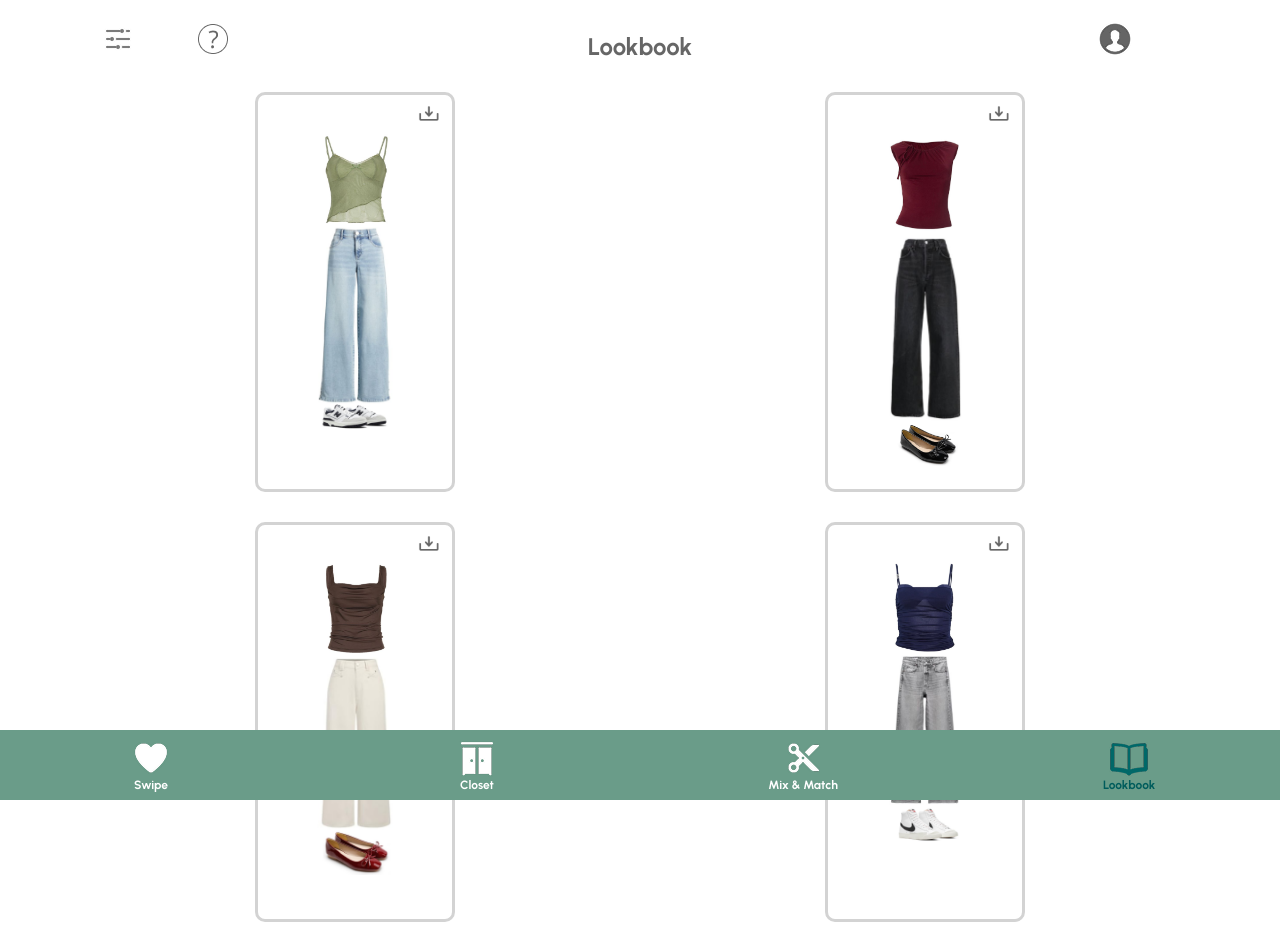
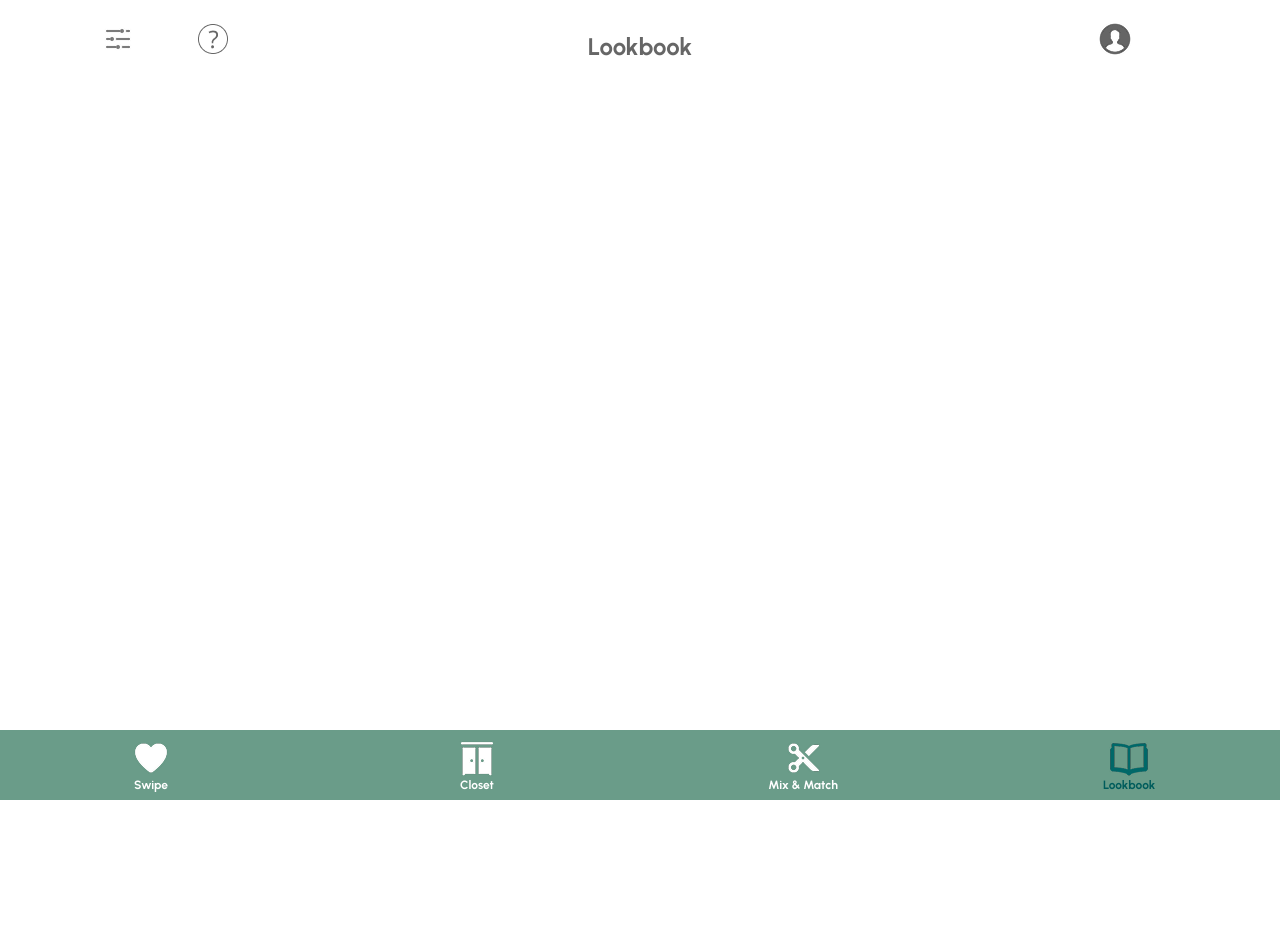
Before and after one commit to AthulyaS123/HCI_Fitify, a React (Create React App) app in the folder my-app/: page /HCI_Fitify/lookbook in a window 1280 px wide. After the commit the page ends 800 px from the top, so only its background shows below. Built offline with nearby package versions, Linux system fonts and the light colour scheme.

Commit message:
added saving outfits to lookbook

```diff
--- a/my-app/src/Screens/clothingprovider.js
+++ b/my-app/src/Screens/clothingprovider.js
@@ -2,6 +2,7 @@ import React, { createContext, useState, useContext } from "react";
 import * as Clothes from './Clothes';
 
 const ClothingContext = createContext();
+
 
 export const ClothingProvider = ({ children }) => {
   const [clothingItems, setClothingItems] = useState([
@@ -39,6 +40,11 @@ export const ClothingProvider = ({ children }) => {
   ]);
 
   const [likedItems, setLikedItems] = useState([]);
+  const [savedOutfits, setSavedOutfits] = useState([]);
+
+  const saveOutfit = (outfit) => {
+    setSavedOutfits((prevOutfits) => [...prevOutfits, outfit]);
+  };
 
   const likeClothing = (id) => {
     const item = clothingItems.find((item) => item.id === id);
@@ -48,7 +54,7 @@ export const ClothingProvider = ({ children }) => {
   };
 
   return (
-    <ClothingContext.Provider value={{ clothingItems, likedItems, likeClothing }}>
+    <ClothingContext.Provider value={{ clothingItems, likedItems, likeClothing, savedOutfits, saveOutfit }}>
       {children}
     </ClothingContext.Provider>
   );
--- a/my-app/src/Screens/lookbookscreen.js
+++ b/my-app/src/Screens/lookbookscreen.js
@@ -10,16 +10,17 @@ import questionicon from './Icons/question.png';
 
 // Component imports
 import SavedOutfit from './Components/SavedOutfit';
+import { useClothing } from "./clothingprovider";
 
 // Import ALL png files from Clothes folder
-// access images using Clothes.top1, etc.
 import * as Clothes from './Clothes';
 
 import './lookbookscreen.css';
 import 'bootstrap/dist/css/bootstrap.min.css';
 
+const Lookbook = () => {
+  const { savedOutfits } = useClothing();
 
-const Lookbook = () => {
   return (
     <div className="container">
       {/* Header */}
@@ -41,42 +42,22 @@ const Lookbook = () => {
         </div>
       </div>
 
-
-			{/* Saved Outfits Content */}
+      {/* Saved Outfits (Only Displays If Available) */}
+      {savedOutfits && savedOutfits.length > 0 && (
+        <div className="saved-outfits">
           <div className="row outfit-row">
-				<div className="col">
+            {savedOutfits.map((outfit, index) => (
+              <div key={index} className="col">
                 <SavedOutfit
-						top={Clothes.top1}
-						bottom={Clothes.pant1}
-						shoe={Clothes.shoe1}
+                  top={outfit.top.img}
+                  bottom={outfit.bottom.img}
+                  shoe={outfit.shoe.img}
                 />
               </div>
-				<div className="col">
-					<SavedOutfit
-						top={Clothes.redtop}
-						bottom={Clothes.pant2}
-						shoe={Clothes.shoe2}/>
+            ))}
           </div>
         </div>
-
-			<div className="row outfit-row">
-				<div className="col">
-					<SavedOutfit
-						top={Clothes.top2}
-						bottom={Clothes.pant3}
-						shoe={Clothes.shoe3}/>
-				</div>
-				<div className="col">
-					<SavedOutfit
-						top={Clothes.top3}
-						bottom={Clothes.pant4}
-						shoe={Clothes.shoe4}/>
-				</div>
-			</div>
-
-
-
-
+      )}
 
       {/* Bottom Navigation */}
       <div className="row navbar fixed-bottom">
@@ -93,12 +74,14 @@ const Lookbook = () => {
             <div>Closet</div>
           </Link>
         </div>
+
         <div className="col text-center">
           <Link to="/mix-and-match" className="nav-link">
             <img src={mixandmatchicon} alt="Mix & Match" width="40" />
             <div className="nav-link">Mix & Match</div>
           </Link>
         </div>
+
         <div className="col text-center">
           <Link to="/lookbook" className="nav-link-current">
             <img src={fitsicon} alt="Lookbook" width="40" />
@@ -107,9 +90,6 @@ const Lookbook = () => {
         </div>
       </div>
     </div>
-
-
-
   );
 };
 
--- a/my-app/src/Screens/mixandmatchscreen.css
+++ b/my-app/src/Screens/mixandmatchscreen.css
@@ -4,6 +4,7 @@
     font-size: 20px;
     color: #666;
     font-weight: 600;
+    padding-bottom: 80px;
 
 }
 
@@ -57,3 +58,16 @@
 .shoe-img {
     padding-top: 35px;
 }
+
+.save-outfit {
+   background-color: #B1D1B3;
+   border-radius: 20px;
+   border: none;
+   position: fixed;
+   transform: translateX(-50%);
+   bottom: 100px;
+   font-size: 20px;
+   padding: 10px 20px;
+   color: #666;
+   font-weight: 600;
+}
--- a/my-app/src/Screens/mixandmatchscreen.js
+++ b/my-app/src/Screens/mixandmatchscreen.js
@@ -16,7 +16,7 @@ import './mixandmatchscreen.css';
 import 'bootstrap/dist/css/bootstrap.min.css';
 
 const MixMatch = () => {
-  const { likedItems } = useClothing();
+  const { likedItems, saveOutfit } = useClothing();
 
   // Filter by category
   const tops = likedItems.filter((item) => item.category === 'top');
@@ -39,6 +39,17 @@ const MixMatch = () => {
     if (type === 'top' && tops.length > 0) setTopIndex((topIndex - 1 + tops.length) % tops.length);
     if (type === 'bottom' && bottoms.length > 0) setbottomIndex((bottomIndex - 1 + bottoms.length) % bottoms.length);
     if (type === 'shoe' && shoes.length > 0) setShoeIndex((shoeIndex - 1 + shoes.length) % shoes.length);
+  };
+
+  const handleSaveOutfit = () => {
+    if (tops.length > 0 && bottoms.length > 0 && shoes.length > 0) {
+      const newOutfit = {
+        top: tops[topIndex],
+        bottom: bottoms[bottomIndex],
+        shoe: shoes[shoeIndex],
+      };
+      saveOutfit(newOutfit);
+    }
   };
 
   return (
@@ -101,7 +112,7 @@ const MixMatch = () => {
       {/* Bottom Nav */}
       <div className="row navbar fixed-bottom">
         <div className="col text-center">
-          <Link to="/" className="nav-link-current">
+          <Link to="/" className="nav-link">
             <img src={hearticon} alt="Swipe" width="40" />
             <div>Swipe</div>
           </Link>
@@ -125,6 +136,15 @@ const MixMatch = () => {
           </Link>
         </div>
       </div>
+
+      <div className='row'>
+        <div className='col'>
+          <button className="save-outfit" onClick={handleSaveOutfit}>
+            Save Outfit
+          </button>
+        </div>
+      </div>
+
     </div>
   );
 };
```
Lines whose indentation alone changed are shown as unchanged.
